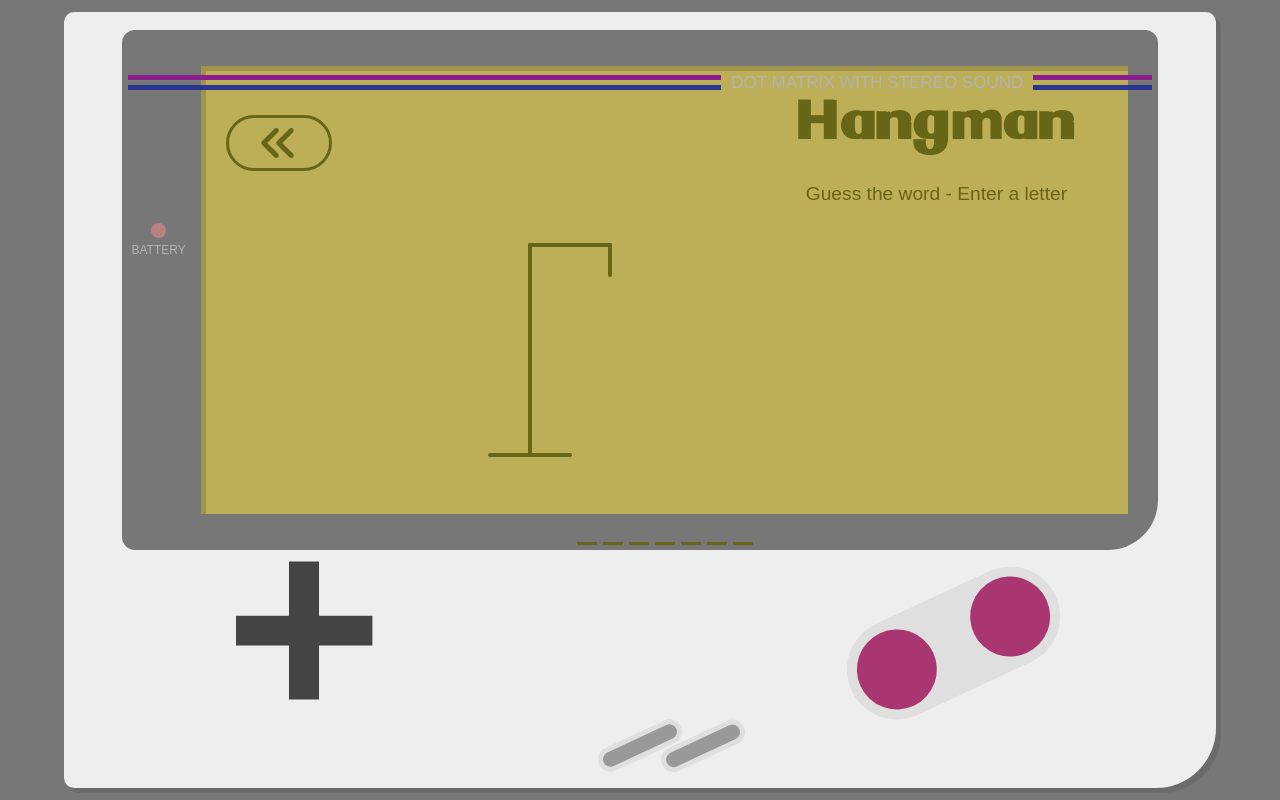
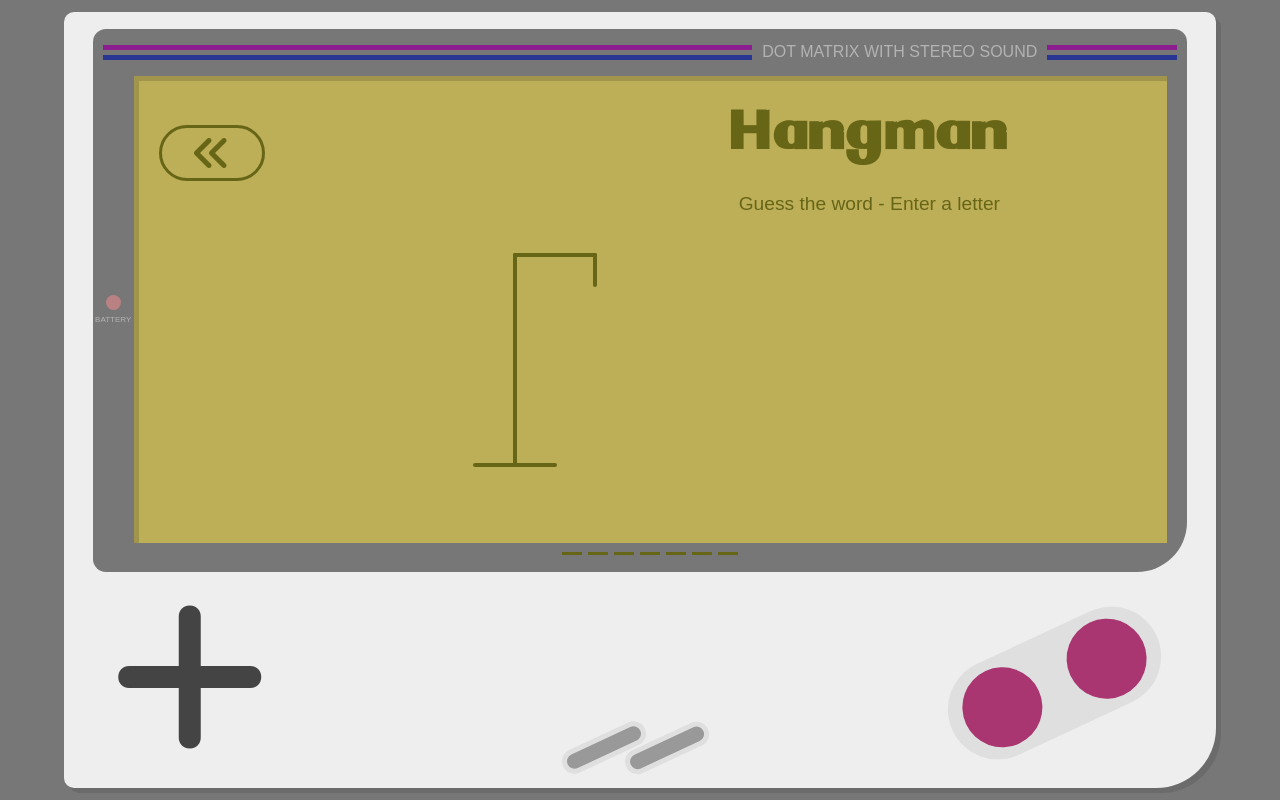
Before and after one commit to mattquint111/Super-React-Boy, a React (Create React App) app in the folder super-react-boy/: page /hangman in a window 1280 px wide. Built offline with nearby package versions, Linux system fonts and the light colour scheme.

Commit message:
homepage formatting

```diff
--- a/super-react-boy/src/App.css
+++ b/super-react-boy/src/App.css
@@ -31,47 +31,69 @@
   box-shadow: 5px 5px rgba(0, 0, 0, 0.1);
 }
 
+
+
 .headerCont {
   display: flex;
-  position: absolute;
   justify-content: center;
   align-items: center;
-  width: 80%;
+  width: 100%;
   height: 15px;
   z-index: 3;
-  top: 75px;
+  padding: 0 10px;
 }
 
 .colorBarsLeft {
   border-top: 5px solid #8b1d90;
   border-bottom: 5px solid #283593;
   height: 100%;
-  flex-grow: 5;
+  flex-grow: 15;
 }
 
 .headerText {
+  display: flex;
+  justify-content: center;
   color: #b3b3b3;
-  font-size: 17px;
-  margin-left: 10px;
-  margin-right: 10px;
+  font-size: 1em;
+  flex-grow: .9em;
+  padding: 0 10px;
+  width: auto;
 }
 
 .colorBarsRight {
   border-top: 5px solid #8b1d90;
   border-bottom: 5px solid #283593;
   height: 100%;
-  flex-grow: 1;
+  flex-grow: 3;
 }
 
 .outerScreen {
   display: flex;
+  flex-direction: column;
+  align-items: center;
+  background: #777;
+  border-radius: 13px 13px 50px 13px;
+  width: 95%;
+  height: 70%;
+  margin-top: 10px;
+  z-index: 2;
+}
+
+.outerScreen-top {
+  display: flex;
   justify-content: center;
   align-items: center;
-  margin-top: -70px;
-  background: #777;
-  border-radius: 13px 13px 50px 13px;
-  width: 90%;
-  height: 65vh;
+  width: 100%;
+  height: 5%;
+  margin-top: 10px;
+  margin-bottom: 10px;
+}
+
+.outerScreen-bottom {
+  display: flex;
+  width: 100%;
+  height: 86%;
+  align-items: center;
 }
 
 .batteryCont {
@@ -79,10 +101,7 @@
   justify-content: center;
   align-items: center;
   flex-direction: column;
-  margin-left: 5px;
-  margin-right: 5px;
-  margin-top: -100px;
-  flex-grow: 1;
+  flex-grow: .3;
 }
 
 .power {
@@ -94,7 +113,7 @@
 .powerText {
   color: #b3b3b3;
   margin-top: 5px;
-  font-size: 12px;
+  font-size: .5em;
 }
 
 .innerScreen {
@@ -104,27 +123,27 @@
   flex-grow: 10;
   background: #bdae58;
   color: #676516;
-  width: 80%;
-  height: 56vh;
-  margin-left: 5px;
-  margin-right: 30px;
+  margin-left: 0;
+  margin-right: 0;
   box-shadow: inset 5px 5px rgba(0, 0, 0, 0.15);
+  margin-right: 20px;
+  height: 100%;
 }
 
 .controlsCont {
   display: flex;
-  flex-direction: column;
   justify-content: center;
   align-items: center;
   width: 100%;
-  height: 150px;
+  height: 27%;
 }
 
 .controlsTop {
   display: flex;
   justify-content: space-between;
-  align-items: center;
-  width: 100%;
+  align-items: flex-end;
+  width: 95%;
+  padding: 0 20px;
 }
 
 .controlsBottom {
@@ -137,28 +156,23 @@
   display: flex;
   justify-content: center;
   align-items: center;
-  margin-top: 70px;
-  width: 150px;
-  height: 150px;
-  margin-left:150px;
+  width: auto;
+  height: auto;
 }
 
-.directionPad {
+.fa-plus {
   color: #444;
-  font-size: 17em;
-  margin-left: 30px;
-  margin-bottom: 30px;
+  font-size: 11em;
 }
 
 .buttonCont {
   display: flex;
   justify-content: space-between;
   align-items: center;
-  margin-top: 70px;
   width: 225px;
   height: 100px;
   border-radius: 70px;
-  margin-right: 150px;
+  margin-bottom: 2em;
   transform: rotate(-25deg);
   background: #dfdfdf;
 }
@@ -166,23 +180,23 @@
 .gameButton-X {
   border-radius: 100%;
   background: #a93671;
-  width: 80px;
-  height: 80px;
+  width: 6em;
+  height: 6em;
   outline: none;
   border: none;
   cursor: pointer;
-  margin-left: 10px;
+  margin-left: 15px;
 }
 
 .gameButton-Y {
   border-radius: 100%;
   background: #a93671;
-  width: 80px;
-  height: 80px;
+  width: 6em;
+  height: 6em;
   outline: none;
   border: none;
   cursor: pointer;
-  margin-right: 10px;
+  margin-right: 15px;
 }
 
 .startSelectCont {
@@ -192,7 +206,7 @@
   transform: rotate(-25deg);
   box-shadow: 57px 27px #999, 0 0 0 5px #dfdfdf, 57px 27px 0 5px #dfdfdf;
   border-radius: 10px;
-  margin-top: 20px;
+  margin-bottom: 10px;
 }
 
 .homepageMainCont {
--- a/super-react-boy/src/components/BaseLayout.js
+++ b/super-react-boy/src/components/BaseLayout.js
@@ -7,6 +7,51 @@ function BaseLayout(props) {
         <div>
             <div className="mainCont">
                 <div className="gameConsole">
+                    <div className="outerScreen">
+                        <div className='outerScreen-top'>
+                            <div className='headerCont'>
+                                <div className="colorBarsLeft"></div>
+                                <div className='headerText'>
+                                    <p>DOT MATRIX WITH STEREO SOUND</p>
+                                </div>
+                                <div className="colorBarsRight"></div>
+                            </div>
+                        </div>
+                        <div className='outerScreen-bottom'>
+                            <div className="batteryCont">
+                                <div className="power"></div>
+                                <p className="powerText">BATTERY</p>
+                            </div>
+                            <div className="innerScreen">
+                                {props.children}
+                            </div>
+                        </div>
+                    </div>
+                    <div className="controlsCont">
+                    <div className="controlsTop">
+                        <div className="direction">
+                            <i class="fas fa-plus"></i>
+                        </div>
+                        {/* <div className="directionCont">
+                            <h1 className="directionPad">+</h1>
+                        </div> */}
+
+                        <div className="startSelectCont"></div>
+
+                        <div className="buttonCont">
+                            <button className="gameButton-X"></button>
+                            <button className="gameButton-Y"></button>
+                        </div>
+                    </div>
+                    </div>
+                </div>
+            </div>
+            {/* <div className="mainCont">
+                <div className="gameConsole">
+
+
+                    <div className="outerScreen">
+                        <div className="outerscreen-top">
                             <div className="headerCont">
                                 <div className="colorBarsLeft"></div>
                                 <p className="headerText">
@@ -14,18 +59,17 @@ function BaseLayout(props) {
                                 </p>
                                 <div className="colorBarsRight"></div>
                             </div>
-
-                    <div className="outerScreen">
+                        </div>
+                        <div className="outerScreen-bottom">
                             <div className="batteryCont">
                                 <div className="power"></div>
                                 <p className="powerText">BATTERY</p>
                             </div>
+                            <div className="innerScreen">
+                                {props.children}
+                            </div>
+                        </div>
 
-                        <div className="innerScreen">
-
-                            {props.children}
-
-                        </div>
                     </div>
 
                     <div className="controlsCont">
@@ -49,7 +93,7 @@ function BaseLayout(props) {
 
 
                 </div>
-            </div>
+            </div> */}
 
 
         </div>
```
Lines whose indentation alone changed are shown as unchanged.
